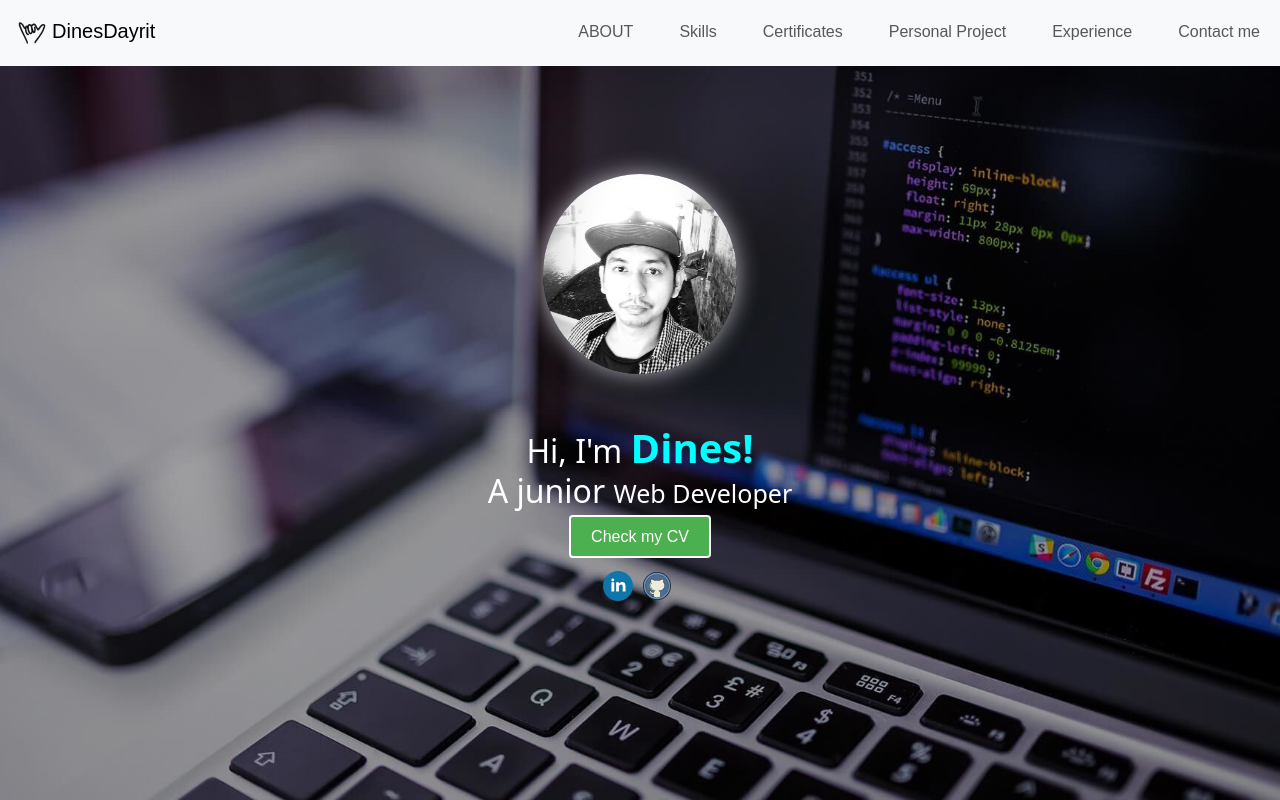
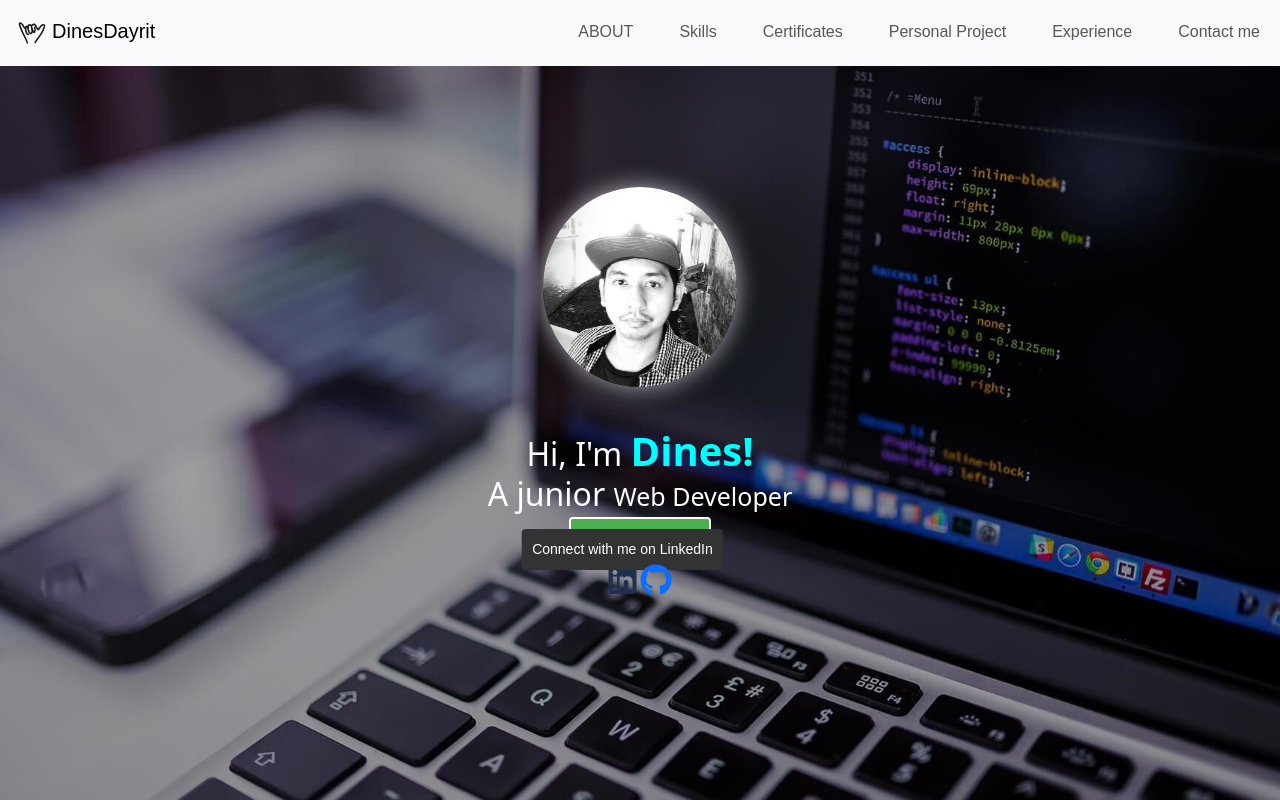
Before and after one commit to dinesdayrit/portfolio, a plain HTML site: page index.html in a window 1280 px wide. In both pictures the pointer is over the link 617 px from the left and 584 px from the top of the page. Shown: the top 800 px of the page. Drawn offline with nearby package versions, Linux system fonts and the light colour scheme.

Commit message:
update icon

```diff
--- a/index.html
+++ b/index.html
@@ -59,9 +59,14 @@
       A junior <span class="typed"> Web Developer</span> <br>
       <a class="cv-link" href="#">Check my CV</a>
     </h2>
-      <a href="https://www.linkedin.com/in/dines-dayrit-067103284/"><img src="./assets/images/linkedin.svg" alt="Icon" height="30"></a>
-      <a href="https://github.com/dinesdayrit?tab=repositories"><img src="./assets/images/github.svg" alt="Icon" height="40" title="Visit my GitHub Profile"></a>
+      <a class="iconLink" href="https://www.linkedin.com/in/dines-dayrit-067103284/" data-message="Connect with me on LinkedIn">
+        <i class="fa-brands fa-linkedin fa-2xl" style="color: #1f3051;"></i>
+      </a>
+      <a class="iconLink" href="https://github.com/dinesdayrit?tab=repositories" data-message="Follow me on github">
+        <i class="fa-brands fa-github fa-2xl"></i>
+      </a>
     </div>
+
   </div>
   </div>
 
--- a/style.css
+++ b/style.css
@@ -46,20 +46,33 @@ font-family: 'Roboto', sans-serif;
   flex-direction: column;
 
 }
+.iconLink {
+  position: relative;
+  display: inline-block;
+}
+
+.iconLink:hover::before {
+  content: attr(data-message);
+  position: absolute;
+  top: -40px;
+  left: 50%;
+  transform: translateX(-50%);
+  background-color: #333;
+  color: #fff;
+  padding: 10px;
+  border-radius: 4px;
+  font-size: 14px;
+  white-space: nowrap;
+}
 
 
-.profile {
-  position: relative;
-  display: inline-block;
-
-}
 
 .profile img {
   width: 200x;
   height: 200px;
   border-radius: 50%;
   animation: blink 1s infinite;
-  margin-bottom: 30px;
+  margin-bottom: 20px;
 }
 
 @keyframes blink {
```
